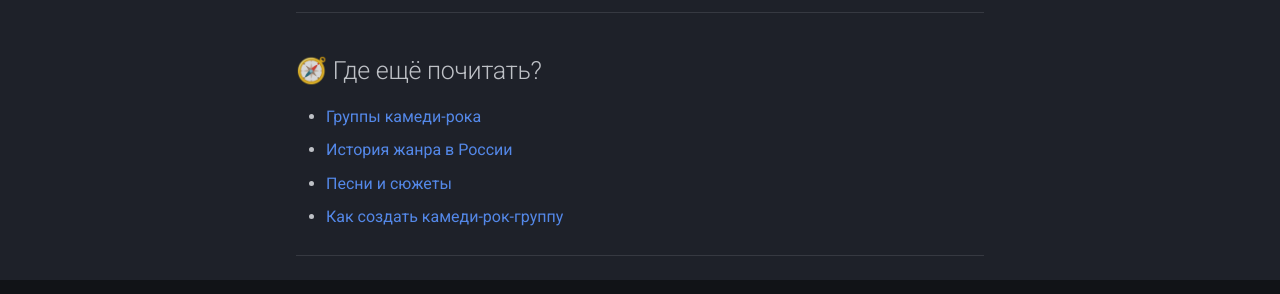
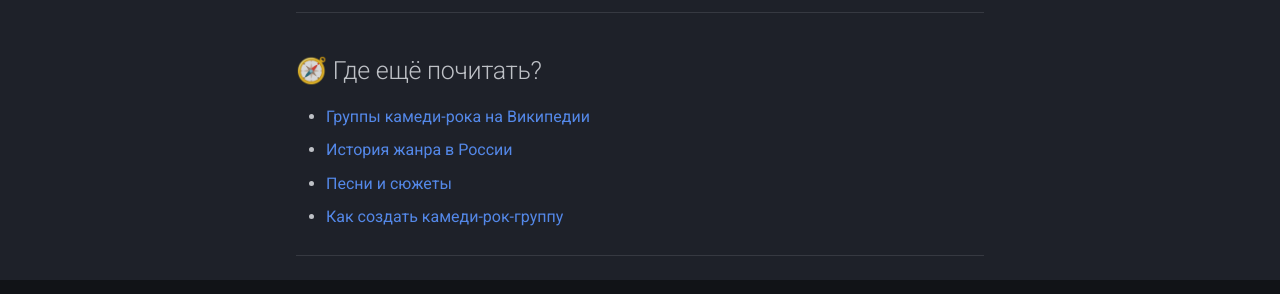
Before and after one commit to utkorose/ru-comedy-rock, an MkDocs documentation site: the page built from docs/index.md, in a window 1280 px wide and 900 px high, scrolled down 1125 px. Shown: the part 555-849 px from the top of the window. Built offline with MkDocs 1.6.1 and Material for MkDocs 9.7.7, drawn with Linux system fonts in a browser that asks for light colours; comment, search, counter and statistics services are not loaded.

Commit message:
Update index.md

```diff
--- a/docs/index.md
+++ b/docs/index.md
@@ -50,7 +50,7 @@
 
 ## 🧭 Где ещё почитать?
 
-- [Группы камеди-рока](./groups.md)
+- [Группы камеди-рока на Википедии](https://ru.wikipedia.org/wiki/%D0%9A%D0%B0%D1%82%D0%B5%D0%B3%D0%BE%D1%80%D0%B8%D1%8F:%D0%9A%D0%B0%D0%BC%D0%B5%D0%B4%D0%B8-%D1%80%D0%BE%D0%BA-%D0%B3%D1%80%D1%83%D0%BF%D0%BF%D1%8B)
 - [История жанра в России](./history.md)
 - [Песни и сюжеты](./songs.md)
 - [Как создать камеди-рок-группу](./howto.md)
```
